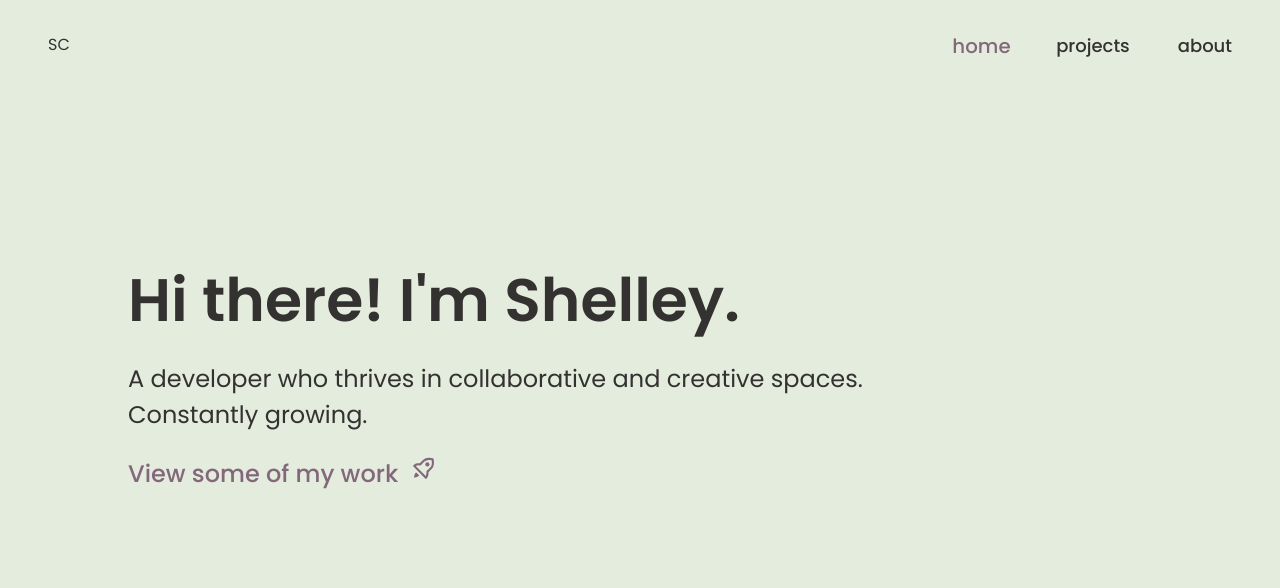
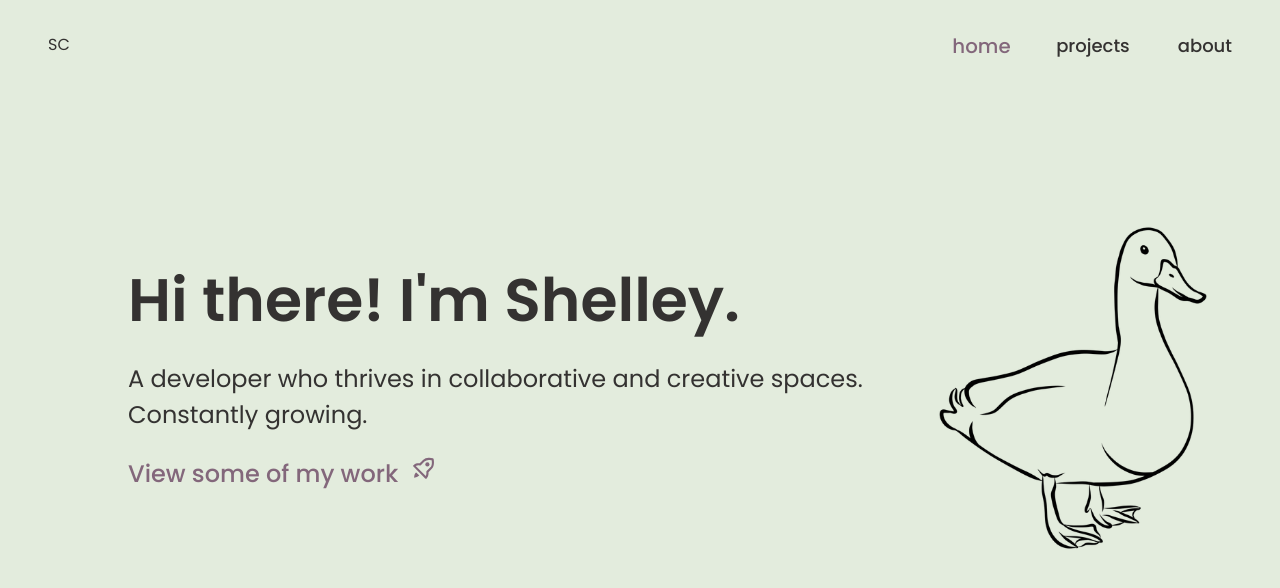
Before and after one commit to shelleychen318/personal-website, a Next.js app: page / in a window 1280 px wide. Shown: the top 588 px of the page. Built offline with nearby package versions, Linux system fonts and the light colour scheme.

Commit message:
added duck image to home page

```diff
--- a/pages/index.tsx
+++ b/pages/index.tsx
@@ -3,7 +3,7 @@ import Image from "next/image";
 import Link from "next/link";
 import { BiRocket } from "react-icons/bi";
 import Navbar from "../components/Navbar";
-import homeImg from "../public/assets/homeImg.png";
+import duck from "../public/assets/duck.png";
 import styles from "../styles/Home.module.scss";
 
 export default function Home() {
@@ -16,19 +16,27 @@ export default function Home() {
 
       <Navbar />
 
-      <div className={styles.container2}>
+      <div className={styles.container}>
+        <div className={styles.textContainer}>
           <div className={styles.text}>
             <h1>Hi there! I'm Shelley.</h1>
             <h4>
               A developer who thrives in collaborative and creative spaces.
               Constantly growing.
             </h4>
-          <Link href="/projects" className={`${styles.link} ${styles.bounce}`} >
+            <Link
+              href="/projects"
+              className={`${styles.link} ${styles.bounce}`}
+            >
               <h4>View some of my work </h4>
               <BiRocket size={25} className={styles.icon} />
             </Link>
           </div>
         </div>
+        <div className={styles.imageContainer}>
+          <Image src={duck} alt="duck" width="350" height="350" />
+        </div>
+      </div>
     </>
   );
 }
--- a/styles/Home.module.scss
+++ b/styles/Home.module.scss
@@ -1,10 +1,16 @@
-.container2 {
+.container {
+  display: flex;
+  flex-direction: row;
+  align-items: center;
+
+  padding: 0 2rem 0 8rem;
+
+  .textContainer {
+    height: 600px;
+
+    .text {
       display: flex;
       flex-direction: column;
-  height: 600px;
-  padding: 0 2rem 0 8rem;
-
-  .text {
       max-width: 800px;
       width: 100%;
       position: relative;
@@ -53,16 +59,21 @@
       }
     }
   }
+}
 
 @media (max-width: 768px) {
-  .container2 {
+  .container {
     height: 520px;
     padding: 0 2rem 0 4rem;
+
+    .imageContainer {
+      display: none;
+    }
   }
 }
 
 @media (max-width: 640px) {
-  .container2 {
+  .container {
     padding: 0 3rem;
   }
 }
```
Also changed, not shown: public/assets/duck.png (added). Lines whose indentation alone changed are shown as unchanged.
